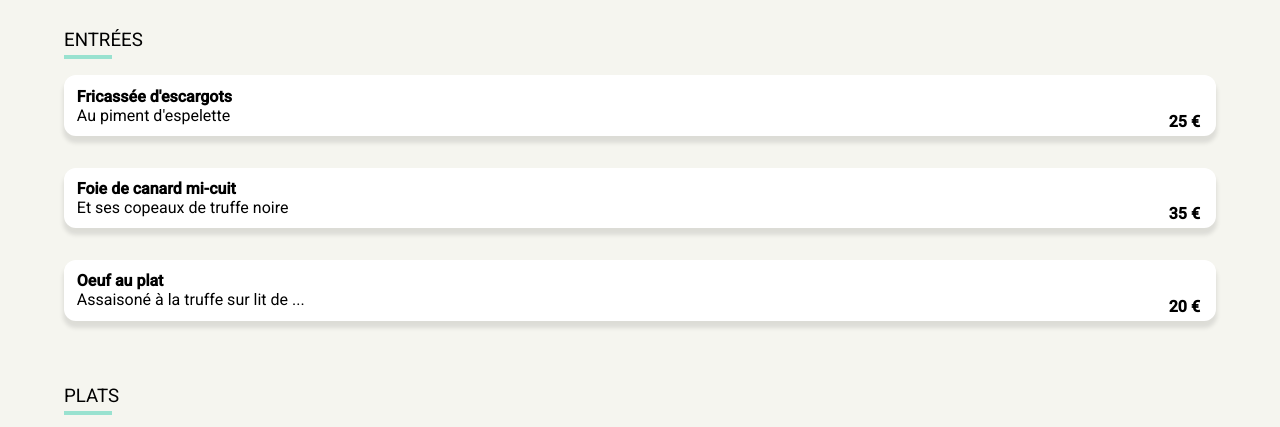
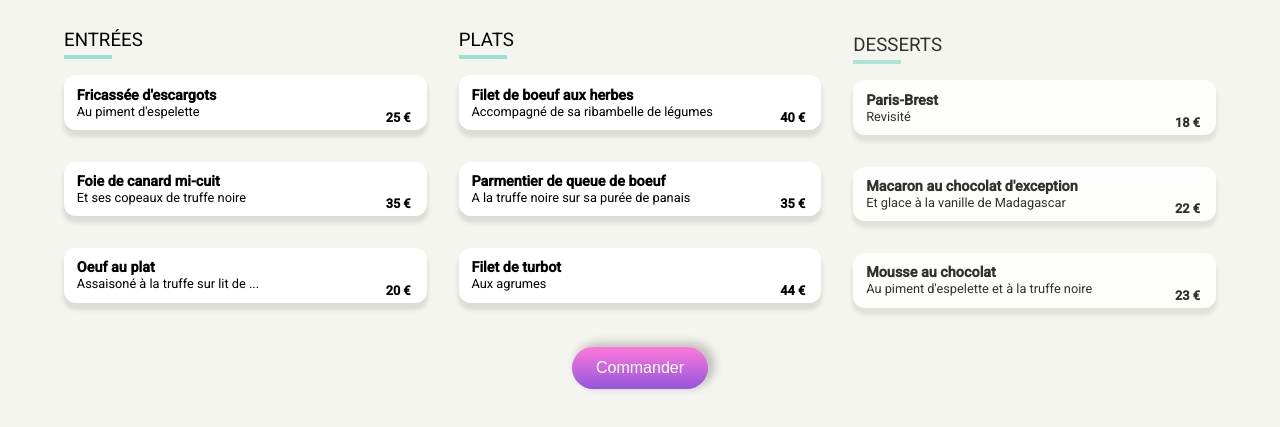
Before and after one commit to Cath-Rgwz/ohmyfood, a website: page racine/pages/palette.html in a window 1280 px wide. Shown: the part 373-800 px from the top of the page. Drawn offline with Linux system fonts and the light colour scheme; grey boxes are pictures that could not be loaded; a web font is replaced by a local one.

Commit message:
Integration version desktop

```diff
--- a/racine/css/style.css
+++ b/racine/css/style.css
@@ -376,12 +376,8 @@ header i {
   top: 1rem;
 }
 
-
-
-
 .logo-titre {
   font-family: "Shrikhand", sans-serif;
-
 
 }
 
@@ -394,7 +390,6 @@ header i {
 
 
 /* xxxxxxxxxxxxxxxxxxxxxxxxxxxxxxxxx */
-
 
 .container {
   max-width: 1280px;
@@ -493,8 +488,6 @@ margin-bottom: 1rem;
   border-radius: .75rem;
   overflow: hidden;
   box-shadow: 0px 6px 4px 1px rgb(0 0 0 / 10%);
-
-
 }
 
 .menu-item:hover .menu-item__validation {
@@ -581,7 +574,7 @@ margin-right: 0;
 }
 
 .boite-1 {
-  /* background-color: #62c214; */
+
   animation-name: fade-menu;
   animation-duration: 2s;
   animation-delay: 1s;
@@ -589,7 +582,7 @@ margin-right: 0;
 }
 
 .boite-2 {
-  /* background-color: chocolate; */
+
   margin-top: 3rem;
   padding-top: .5rem;
   animation-name: fade-menu;
@@ -599,7 +592,7 @@ margin-right: 0;
 }
 
 .boite-3 {
-  /* background-color: deepskyblue; */
+
   margin-top: 3rem;
   animation-name: fade-menu;
   animation-duration: 4s;
@@ -621,3 +614,25 @@ margin-right: 0;
   opacity: 1;
 }
 }
+
+/* VERSION DESKTOP */
+
+@media (min-width: 1024px) {
+  .menus {
+    display: grid;
+   grid-template-columns: repeat(3, 1fr);
+   gap: 2rem;
+  }
+  .boite-2,
+  .boite-3 {
+    margin-top: 0;
+    padding-top: 0;
+  }
+  p, span {
+  font-size: .8rem;
+}
+h4 {
+  font-size: .9rem;
+}
+
+}
--- a/racine/pages/palette.html
+++ b/racine/pages/palette.html
@@ -39,6 +39,7 @@
     </div>
 
 <main class="resto-page-principale">
+
 <section class="menus">
 
 <!-- xxxxxxxxxxxxxxxxxxxxxxxxxxxxxxxxxxxxxxxxxxxxxxxxxxxxxxxxx -->
@@ -130,10 +131,9 @@
     </div>
 </div>
 
-
+<div class="boite boite-3">
     <h3 class="menus__liste desserts">Desserts</h3>
     <div class="menus__catégories">
-
 
         <div class="menu-item">
 
@@ -171,7 +171,10 @@
         </div>
 
     </div>
+
 </div>
+
+</section>
 
 <div class="habillage-btn-commander">
 <button class="btn-commander">Commander</button>
```
Also changed, not shown: racine/index.html (+0 -5 lines), racine/pages/delice.html (+2 -4 lines), racine/pages/française.html (+4 -13 lines), racine/pages/note.html (+3 -3 lines).
